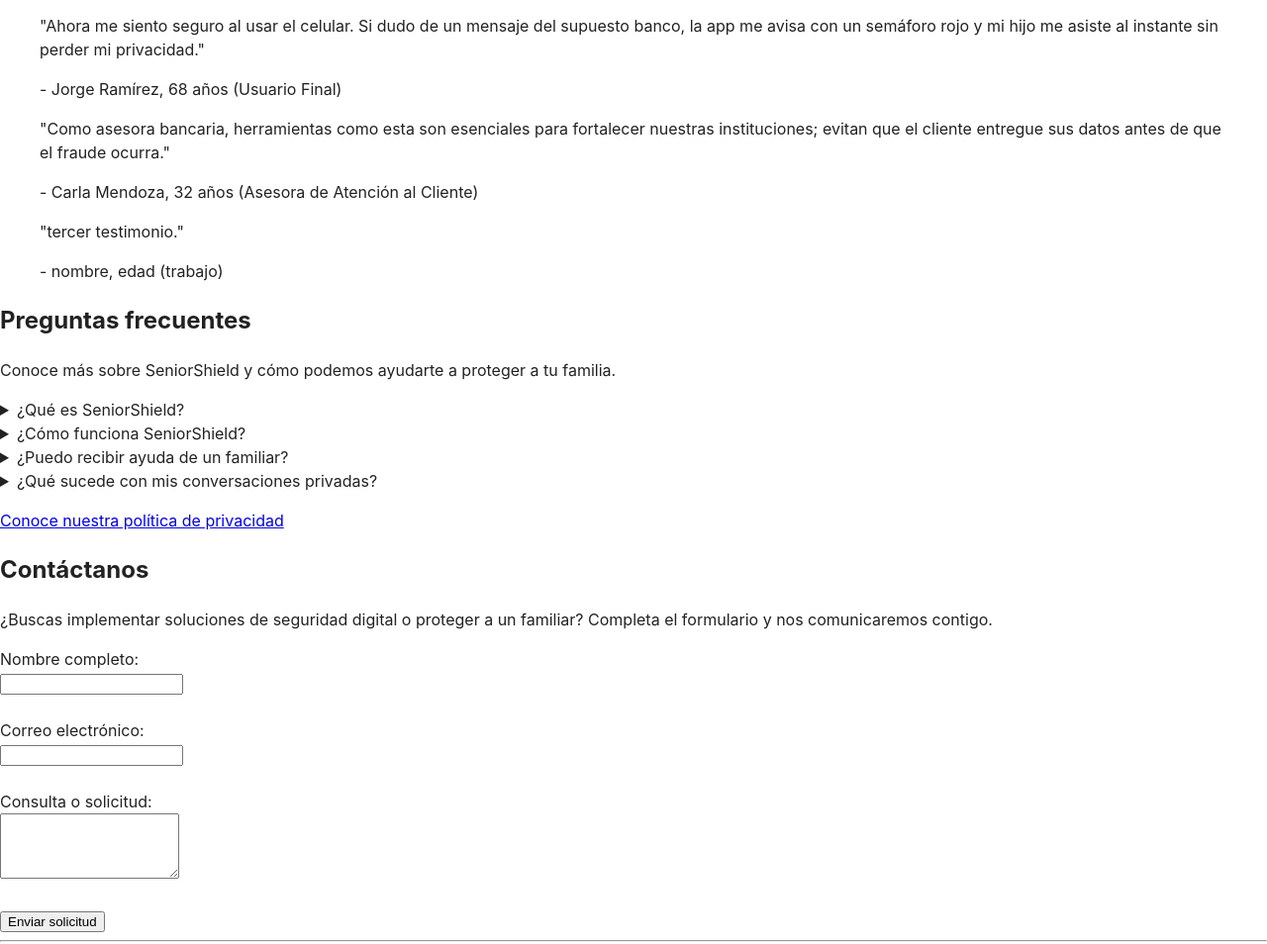
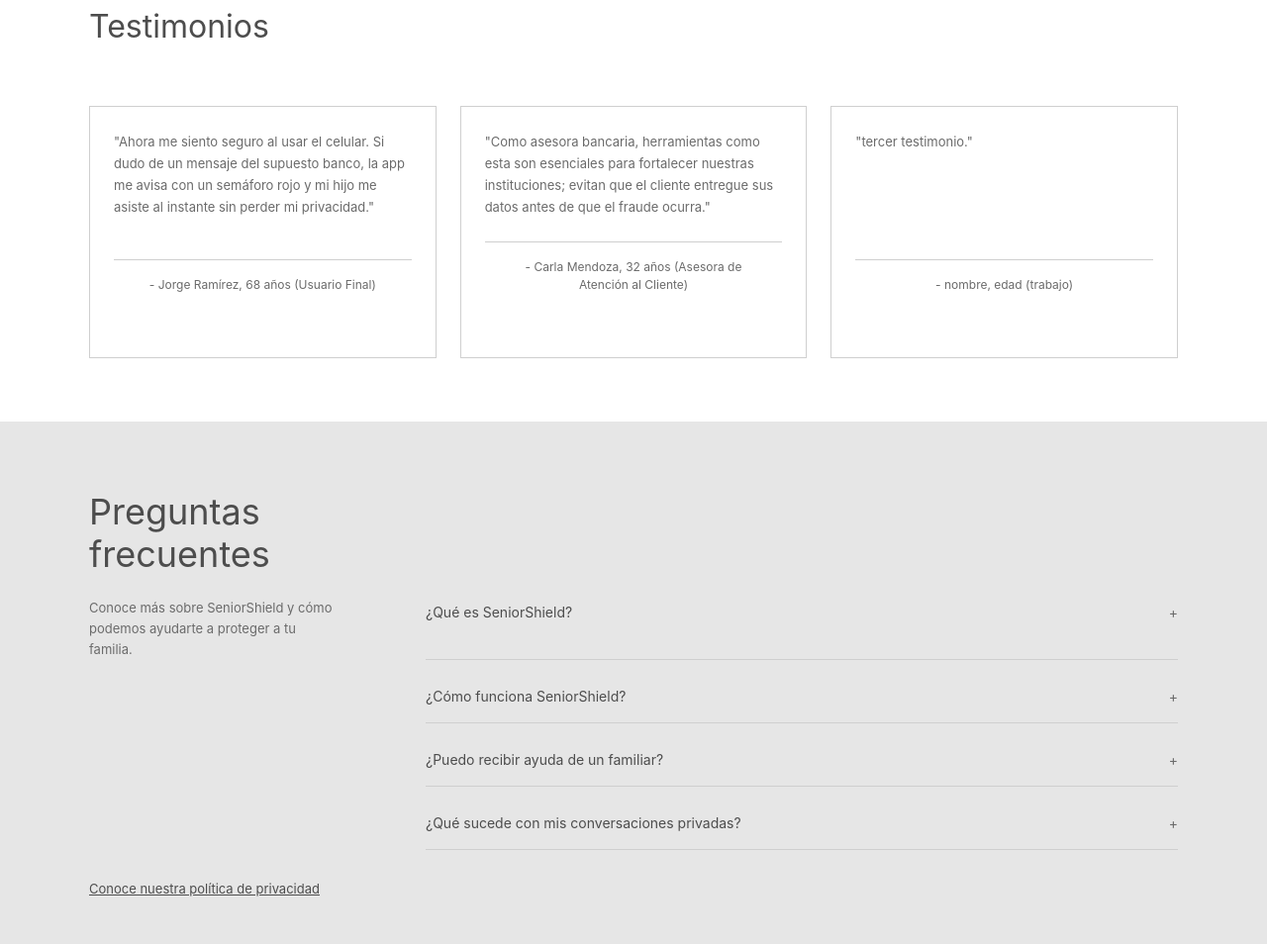
Before and after one commit to Tvpu/landing-page-seniorshield, a plain HTML site: page pages/index.html in a window 1280 px wide. Shown: the part 919-1873 px from the top of the page at 99% size. Drawn offline with Linux system fonts and the light colour scheme.

Commit message:
Refactor CSS for testimonials and FAQs sections

```diff
--- a/css/styles.css
+++ b/css/styles.css
@@ -1,5 +1,3 @@
-
-
 /* ---------- Variables neutras (escala de grises) ---------- */
 :root {
   --blanco: #ffffff;
@@ -299,3 +297,271 @@ section[aria-labelledby="titulo-inicio"] > a:focus-visible,
     height: 40px;
   }
 }
+/* ==================================================
+   4. TESTIMONIOS
+================================================== */
+
+#testimonios {
+  padding: 64px var(--lateral);
+  background: var(--blanco);
+}
+
+#testimonios > h2 {
+  margin: 0 0 32px;
+  font-size: 32px;
+  font-weight: 400;
+  color: var(--gris-oscuro);
+}
+
+#testimonios {
+  display: grid;
+  grid-template-columns: repeat(3, 1fr);
+  gap: 24px;
+}
+
+#testimonios > h2 {
+  grid-column: 1 / -1;
+}
+
+#testimonios blockquote {
+  margin: 0;
+  padding: 24px;
+  border: 1px solid var(--gris-borde);
+  background: var(--blanco);
+  min-height: 230px;
+
+  display: flex;
+  flex-direction: column;
+  justify-content: space-between;
+}
+
+#testimonios blockquote p {
+  margin: 0;
+  font-size: 13px;
+  color: var(--gris-texto);
+  line-height: 1.7;
+}
+
+#testimonios footer {
+  margin-top: 24px;
+  padding-top: 16px;
+  border-top: 1px solid var(--gris-borde);
+
+  font-size: 12px;
+  color: var(--gris-texto);
+}
+
+/* ==================================================
+   5. PREGUNTAS FRECUENTES
+================================================== */
+
+#preguntas {
+  background: var(--gris-fondo);
+  padding: 70px var(--lateral);
+
+  display: grid;
+  grid-template-columns: 280px 1fr;
+  grid-template-rows: auto auto;
+  column-gap: 60px;
+  row-gap: 10px;
+}
+
+#preguntas > h2 {
+  margin: 0;
+  font-size: 36px;
+  line-height: 1.2;
+  font-weight: 400;
+  color: var(--gris-oscuro);
+}
+
+#preguntas > p:first-of-type {
+  grid-column: 1;
+
+  margin: 12px 0 0;
+  align-self: start;
+
+  max-width: 250px;
+
+  font-size: 13px;
+  line-height: 1.6;
+  color: var(--gris-texto);
+}
+
+#preguntas details {
+  grid-column: 2;
+  border-bottom: 1px solid var(--gris-borde);
+  padding: 16px 0;
+}
+
+#preguntas details:first-of-type {
+  margin-top: 0px;
+}
+
+#preguntas summary {
+  cursor: pointer;
+  list-style: none;
+
+  display: flex;
+  justify-content: space-between;
+  align-items: center;
+
+  font-size: 14px;
+  color: var(--gris-oscuro);
+}
+
+#preguntas summary::-webkit-details-marker {
+  display: none;
+}
+
+#preguntas summary::after {
+  content: "+";
+  color: var(--gris-texto);
+}
+
+#preguntas details[open] summary::after {
+  content: "−";
+}
+
+#preguntas details p {
+  margin-top: 14px;
+  font-size: 13px;
+  color: var(--gris-texto);
+}
+
+#preguntas a {
+  grid-column: 1;
+
+  align-self: start;
+
+  margin-top: 20px;
+
+  color: var(--gris-oscuro);
+  font-size: 13px;
+  text-decoration: underline;
+}
+
+
+/* ==================================================
+   6. CONTACTO
+================================================== */
+
+#contacto {
+  padding: 80px var(--lateral);
+  background: var(--blanco);
+  text-align: center;
+}
+
+#contacto h2 {
+  margin: 0 0 12px;
+  font-size: 28px;
+  font-weight: 400;
+}
+
+#contacto > p {
+  max-width: 700px;
+  margin: 0 auto 32px;
+  color: var(--gris-texto);
+}
+
+#contacto form {
+  max-width: 700px;
+  margin: 0 auto;
+
+  display: flex;
+  flex-direction: column;
+  gap: 8px;
+
+  text-align: left;
+}
+
+#contacto label {
+  font-size: 12px;
+  margin-top: 12px;
+}
+
+#contacto input,
+#contacto textarea {
+  width: 100%;
+  padding: 12px;
+  border: 1px solid var(--gris-borde);
+  font: inherit;
+}
+
+#contacto textarea {
+  resize: vertical;
+  min-height: 100px;
+}
+
+#contacto button {
+  width: fit-content;
+  margin-top: 20px;
+  padding: 12px 24px;
+
+  border: none;
+  background: var(--gris-oscuro);
+  color: var(--blanco);
+
+  cursor: pointer;
+}
+
+/* ==================================================
+   7. FOOTER
+================================================== */
+
+footer {
+  border-top: 1px solid var(--gris-borde);
+  padding: 40px var(--lateral);
+
+  text-align: center;
+  background: var(--blanco);
+}
+
+footer img {
+  margin: 0 auto 20px;
+  height: 60px;
+  object-fit: cover;
+}
+
+footer h2 {
+  margin: 0 0 12px;
+  font-size: 18px;
+  font-weight: 500;
+}
+
+footer p {
+  margin: 8px 0;
+  color: var(--gris-texto);
+  font-size: 13px;
+}
+
+footer a {
+  color: var(--gris-oscuro);
+  text-decoration: none;
+}
+
+footer a:hover {
+  text-decoration: underline;
+}
+
+/* ================================================== */
+
+@media (max-width: 768px) {
+
+  #testimonios {
+    grid-template-columns: 1fr;
+  }
+
+  #preguntas {
+    grid-template-columns: 1fr;
+    gap: 24px;
+  }
+
+  #preguntas details,
+  #preguntas a {
+    grid-column: auto;
+  }
+
+  #contacto form {
+    width: 100%;
+  }
+}
```
